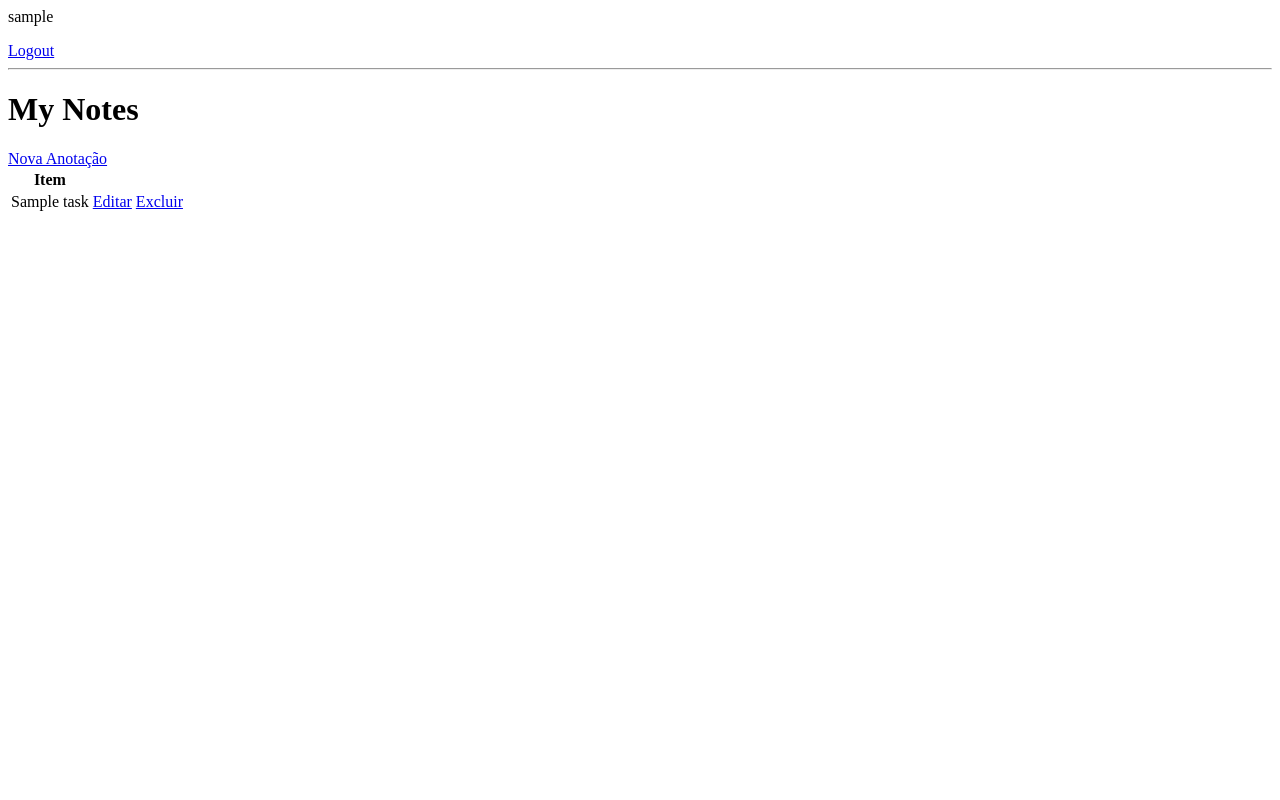
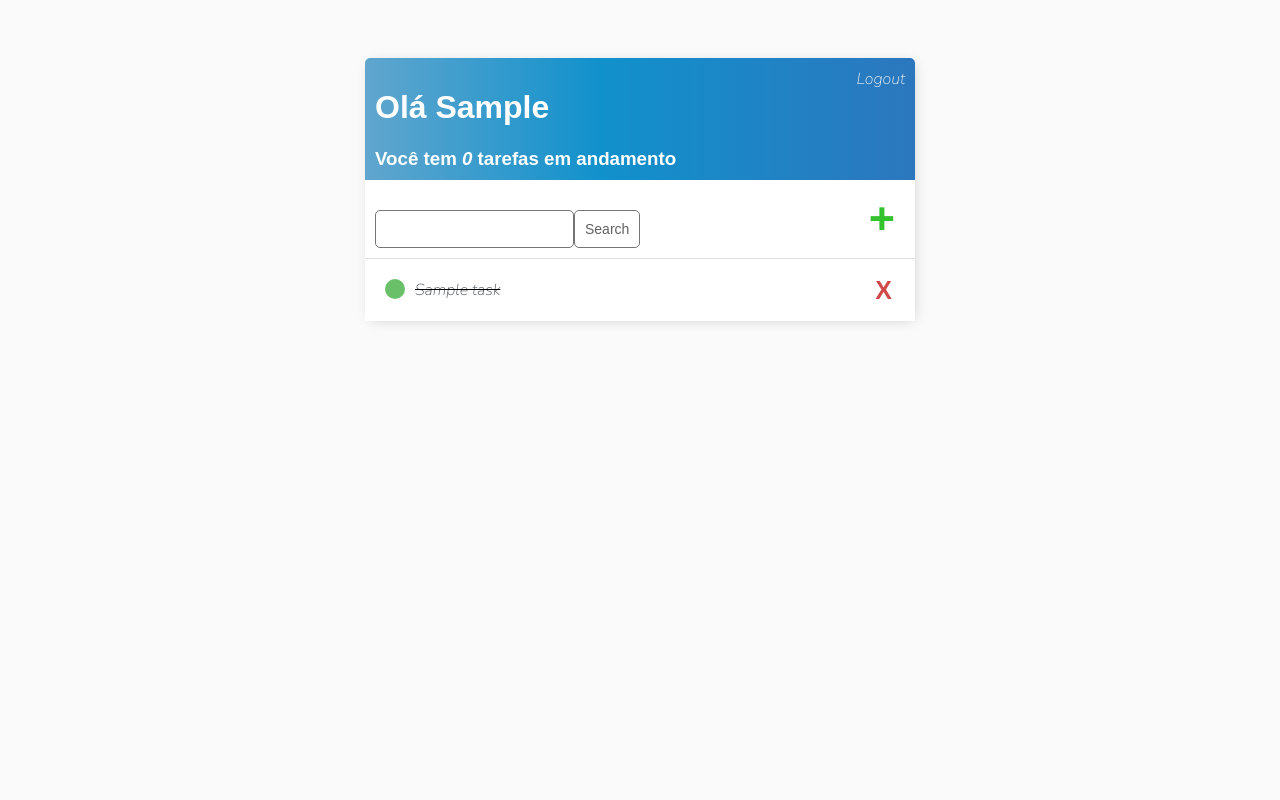
Before and after one commit to tallis-marlon/mynotes, a Django app: page / in a window 1280 px wide. Run offline with Django 4.2, Linux system fonts and the light colour scheme; a user stored in the database is signed in; tables that the repository leaves empty hold one stand-in row (values such as "Sample post").

Commit message:
0.0.7
search, complete, layout

```diff
--- /dev/null
+++ b/app_mynotes/templates/app_mynotes/main.html
@@ -0,0 +1,212 @@
+<!DOCTYPE html>
+<html>
+
+<head>
+    <meta charset='utf-8'>
+    <meta http-equiv='X-UA-Compatible' content='IE=edge'>
+    <title>My Notes</title>
+    <meta name='viewport' content='width=device-width, initial-scale=1'>
+
+
+    <link rel="preconnect" href="https://fonts.googleapis.com">
+    <link rel="preconnect" href="https://fonts.gstatic.com" crossorigin>
+    <link href="https://fonts.googleapis.com/css2?family=Nunito+Sans:ital,opsz,wght@1,6..12,200&display=swap"
+        rel="stylesheet">
+
+    <style>
+        body {
+            background-color: #FAFAFA;
+            font-family: 'Nunito Sans', sans-serif;
+            padding-top: 50px;
+        }
+
+        h1,
+        h2,
+        h3,
+        h4,
+        h5,
+        h6 {
+            font-family: 'Raleway', sans-serif;
+        }
+
+        .container {
+            max-width: 550px;
+            margin: auto;
+            background-color: #fff;
+            -webkit-box-shadow: 2px 2px 13px -4px rgba(0, 0, 0, 0.21);
+            box-shadow: 2px 2px 13px -4px rgba(0, 0, 0, 0.21);
+        }
+
+        .header-bar {
+            display: flex;
+            justify-content: space-between;
+            color: #fff;
+            padding: 10px;
+            border-radius: 5px 5px 0 0;
+            background: linear-gradient(90deg, rgb(96, 166, 206) 0%, rgb(17, 145, 204) 43%, rgb(44, 119, 190) 100%);
+        }
+
+        .header-bar a {
+            color: rgb(247, 247, 247);
+            text-decoration: none;
+        }
+
+        .task-wrapper {
+            display: flex;
+            align-items: center;
+            justify-content: space-between;
+            padding: 20px;
+            background-color: #fff;
+            border-top: 1px solid rgb(226, 226, 226)
+        }
+
+        .task-title {
+            display: flex;
+        }
+
+        .task-title a {
+            text-decoration: none;
+            color: #4b5156;
+            margin-left: 10px;
+        }
+
+        .task-complete-icon {
+            height: 20px;
+            width: 20px;
+            background-color: rgb(105, 192, 105);
+            border-radius: 50%
+        }
+
+        .task-incomplete-icon {
+            height: 20px;
+            width: 20px;
+            background-color: rgb(218, 218, 218);
+            border-radius: 50%;
+        }
+
+        .delete-link {
+            font-family: 'Raleway', sans-serif;
+            text-decoration: none;
+            font-weight: 800;
+            color: #cf4949;
+            font-size: 25px;
+            line-height: 0;
+            padding-right: 3px;
+        }
+
+        /*Handle Classes*/
+
+        .handle {
+            display: inline-block;
+            padding: 20px 16px;
+            cursor: grab;
+            user-select: none;
+        }
+
+        .handle:after,
+        .handle:before {
+            display: block;
+            content: "";
+        }
+
+        .handle:active,
+        .handle:active:before,
+        .handle:active:after {
+            cursor: grabbing;
+        }
+
+        .dropArea {
+            background-color: #f1f2f6;
+            color: black;
+            border: #ced6e0 1px solid;
+        }
+
+        .selectedTask {
+            opacity: 0.6;
+        }
+
+
+        #search-add-wrapper {
+            display: flex;
+            justify-content: space-between;
+            align-items: center;
+            padding: 10px;
+        }
+
+        #add-link {
+            font-family: 'Raleway', sans-serif;
+            text-decoration: none;
+            font-weight: 600;
+            color: rgb(52, 194, 47);
+            font-size: 45px;
+            line-height: 0;
+            padding-right: 10px;
+        }
+
+        input[type=text],
+        input[type=password],
+        textarea {
+            border: 1px solid rgb(97, 97, 97);
+            border-radius: 5px;
+            padding: 10px;
+            width: 90%;
+        }
+
+        label {
+            padding-top: 10px !important;
+            display: block;
+        }
+
+        @media screen and (max-width:320px) {
+            #search-add-wrapper {
+                padding: 10px;
+            }
+        }
+
+        input[type=text],
+        input[type=password],
+        textarea {
+            border: 1px solid #757575;
+            border-radius: 5px;
+            padding: 10px;
+            width: 90%;
+        }
+
+        label {
+            padding-top: 10px !important;
+            display: block;
+        }
+
+        ::placeholder {
+            font-weight: 300;
+            opacity: 0.5;
+        }
+
+        .button {
+            border: 1px solid #757575;
+            background-color: #FFF;
+            color: rgb(97, 97, 97);
+            padding: 10px;
+            font-size: 14px;
+            border-radius: 5px;
+            cursor: pointer;
+            text-decoration: none;
+        }
+
+        .card-body {
+            padding: 20px;
+        }
+    </style>
+
+</head>
+
+<body>
+
+    <div class="container">
+        {% block content %}
+
+        {% endblock content %}
+    </div>
+</body>
+
+</html>
--- a/app_mynotes/templates/app_mynotes/task_list.html
+++ b/app_mynotes/templates/app_mynotes/task_list.html
@@ -1,26 +1,52 @@
-{% if request.user.is_authenticated %}
-<p>{{request.user}}</p>
-<a href="{% url 'logout' %}">Logout</a>
-{% else %}
-<a href="{% url 'login' %}">Login</a>
-{% endif %}
-<hr>
+{% extends 'app_mynotes/main.html' %}
+{% block content %}
 
-<h1>My Notes</h1>
-<a href="{% url 'task-create' %}">Nova Anotação</a>
+<div class="header-bar">
+    <div>
+        <h1>Olá {{request.user|title}}</h1>
+        <h3 style="margin:0">Você tem <i>{{count}}</i> tarefa{{ count|pluralize:"s"}} em andamento
+        </h3>
+    </div>
 
-<table>
-    <tr>
-        <th>Item</th>
-        <th></th>
-    </tr>
+    {% if request.user.is_authenticated %}
+    <a href="{% url 'logout' %}">Logout</a>
+    {% else %}
+    <a href="{% url 'login' %}">Login</a>
+    {% endif %}
+</div>
+
+<div id="search-add-wrapper">
+    <form method="GET" style="margin-top: 20px; display: flex;">
+        <input type="text" name="search-area" value="{{search_input}}">
+        <input class="button" type="submit" value="Search">
+    </form>
+    <a id="add-link" href="{% url 'task-create' %}">+</a>
+</div>
+
+
+
+<div class="task-items-wrapper">
     {% for task in tasks %}
-    <tr>
-        <td>{{task.title}}</td>
-        <td><a href="{% url 'task-update' task.id %}">Editar</a></td>
-        <td><a href="{% url 'task-delete' task.id %}">Excluir</a></td>
-    </tr>
+    <div class="task-wrapper">
+        {% if task.complete %}
+        <div class="task-title">
+            <div class="task-complete-icon"></div>
+            <i><s><a href="{% url 'task-update' task.id %}">{{task}}</a></s></i>
+        </div>
+        <a class="delete-link" href="{% url 'task-delete' task.id %}">X</a>
+        {% else %}
+        <div class="task-title">
+            <div class="task-incomplete-icon"></div>
+            <a href="{% url 'task-update' task.id %}">{{task}}</a>
+        </div>
+        <a class="delete-link" href="{% url 'task-delete' task.id %}">X</a>
+        {% endif %}
+
+    </div>
     {% empty %}
-    <h3>Nenhum Item na Lista</h3>
+    <h3>Tarefa não encontrada</h3>
     {% endfor %}
-</table>
+
+</div>
+
+{% endblock content %}
--- a/app_mynotes/views.py
+++ b/app_mynotes/views.py
@@ -14,6 +14,7 @@ from django.core.exceptions import PermissionDenied
 
 from .models import Task
 
+
 class CustomLoginView(LoginView):
     template_name = 'app_mynotes/login.html'
     fields = '__all__'
@@ -21,6 +22,7 @@ class CustomLoginView(LoginView):
 
     def get_success_url(self):
         return reverse_lazy('tasks')
+
 
 class RegisterPage(FormView):
     template_name = 'app_mynotes/register.html'
@@ -39,6 +41,7 @@ class RegisterPage(FormView):
             return redirect('tasks')
         return super(RegisterPage, self).get(*args, **kwargs)
 
+
 class TaskList(LoginRequiredMixin, ListView):
     model = Task
     context_object_name = 'tasks'
@@ -47,7 +50,16 @@ class TaskList(LoginRequiredMixin, ListView):
         context = super().get_context_data(**kwargs)
         context['tasks'] = context['tasks'].filter(user=self.request.user)
         context['count'] = context['tasks'].filter(complete=False).count()
+
+        search_input = self.request.GET.get('search-area') or ''
+        if search_input:
+            context['tasks'] = context['tasks'].filter(
+                title__icontains=search_input)
+
+        context['search_input'] = search_input
+
         return context
+
 
 class TaskDetail(LoginRequiredMixin, DetailView):
     model = Task
@@ -57,8 +69,10 @@ class TaskDetail(LoginRequiredMixin, DetailView):
     def get_object(self, queryset=None):
         task = super().get_object(queryset)
         if task.user != self.request.user:
-            raise PermissionDenied("Você não tem permissão para ver essa tarefa")
+            raise PermissionDenied(
+                "Você não tem permissão para ver essa tarefa")
         return task
+
 
 class TaskCreate(LoginRequiredMixin, CreateView):
     model = Task
@@ -69,11 +83,13 @@ class TaskCreate(LoginRequiredMixin, CreateView):
         form.instance.user = self.request.user
         return super(TaskCreate, self).form_valid(form)
 
+
 class TaskUpdate(LoginRequiredMixin, UpdateView):
     model = Task
     fields = 'title', 'description', 'complete'
     success_url = reverse_lazy('tasks')
 
+
 class TaskDelete(LoginRequiredMixin, DeleteView):
     model = Task
     context_object_name = 'task'
```
Also changed, not shown: app_mynotes/templates/app_mynotes/login.html (+13 -6 lines), app_mynotes/templates/app_mynotes/register.html (+16 -7 lines), app_mynotes/templates/app_mynotes/task_confirm_delete.html (+17 -6 lines), app_mynotes/templates/app_mynotes/task_form.html (+14 -1 lines).
